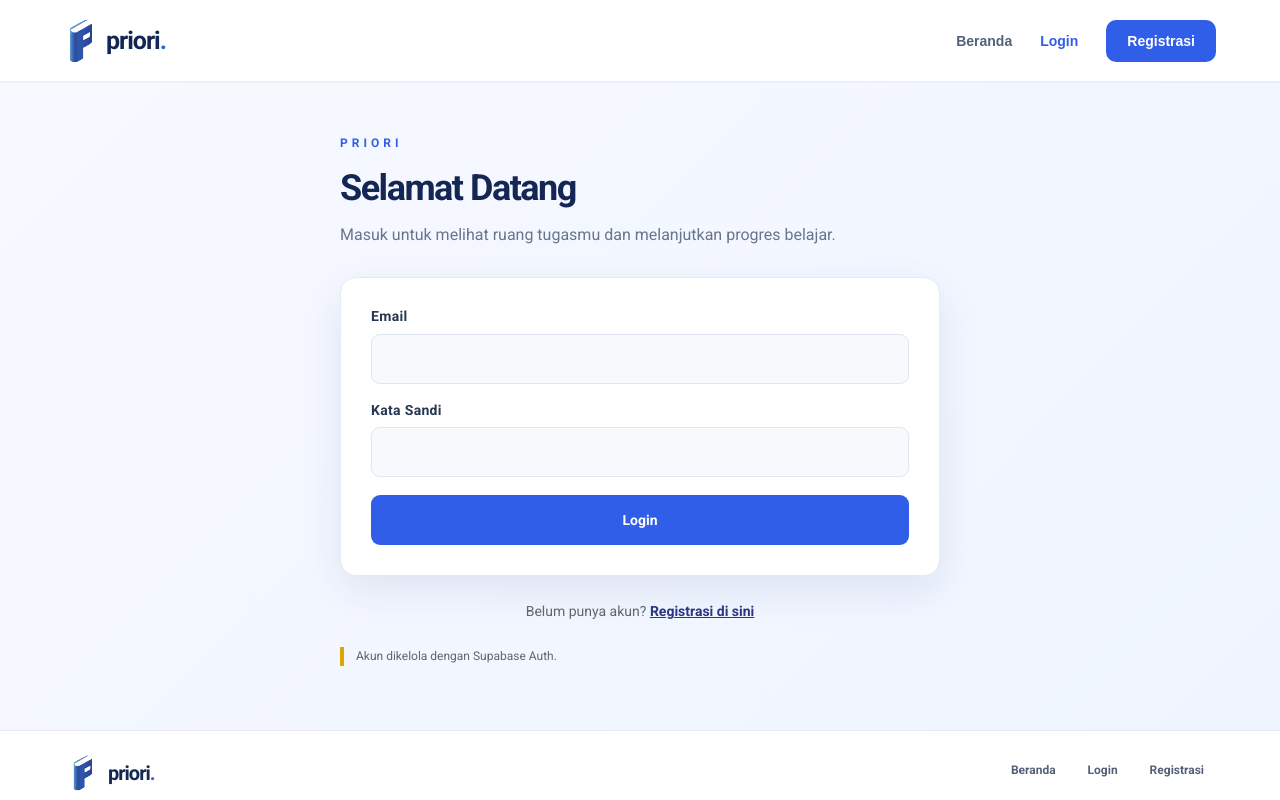
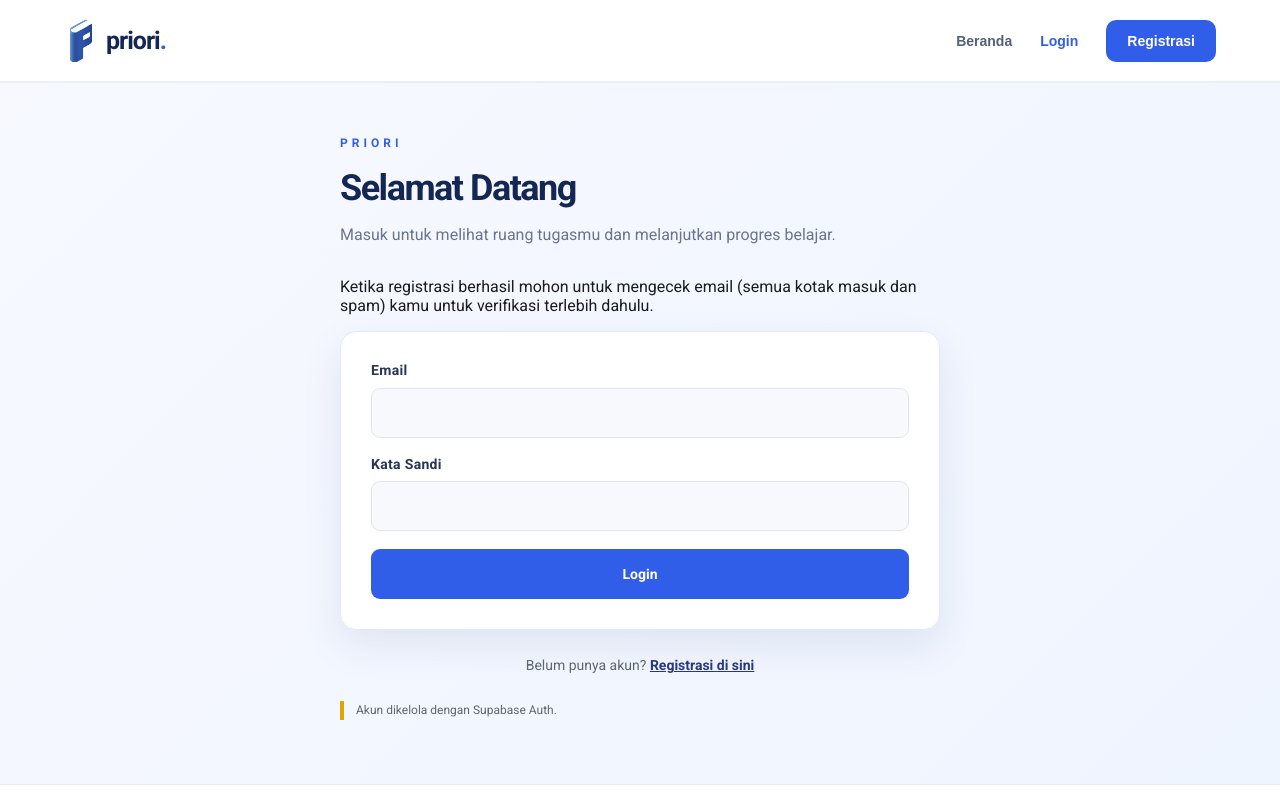
Before and after one commit to fyrdakk/priori_kelompok19, a React (Vite) app: page /login in a window 1280 px wide. Shown: the top 800 px of the page. Built offline with nearby package versions, Linux system fonts and the light colour scheme; no server answers; the database is empty.

Commit message:
Add email verification instructions on AuthPage
Added a paragraph for email verification instructions after successful registration.

```diff
--- a/src/pages/AuthPage.jsx
+++ b/src/pages/AuthPage.jsx
@@ -79,6 +79,9 @@ function AuthPage({ mode }) {
             ? 'Buat akun untuk mulai mengatur tugas kuliahmu dengan lebih teratur.'
             : 'Masuk untuk melihat ruang tugasmu dan melanjutkan progres belajar.'}
         </p>
+        <p className="page-intro-kedua">
+          Ketika registrasi berhasil mohon untuk mengecek email (semua kotak masuk dan spam) kamu untuk verifikasi terlebih dahulu.
+        </p>
         <Card className="auth-card">
           <form onSubmit={handleSubmit} noValidate>
             {isRegistration ? (
```
